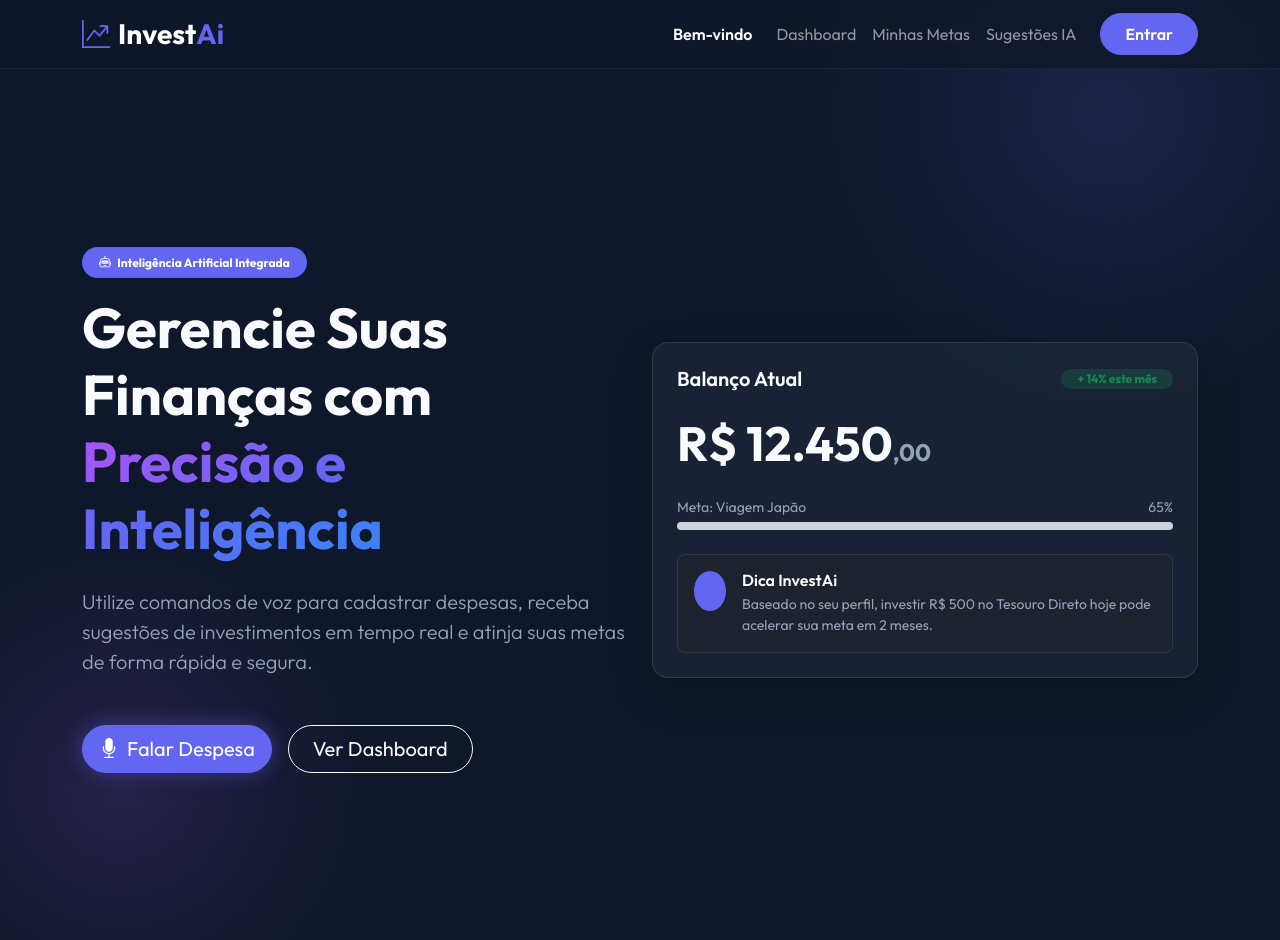
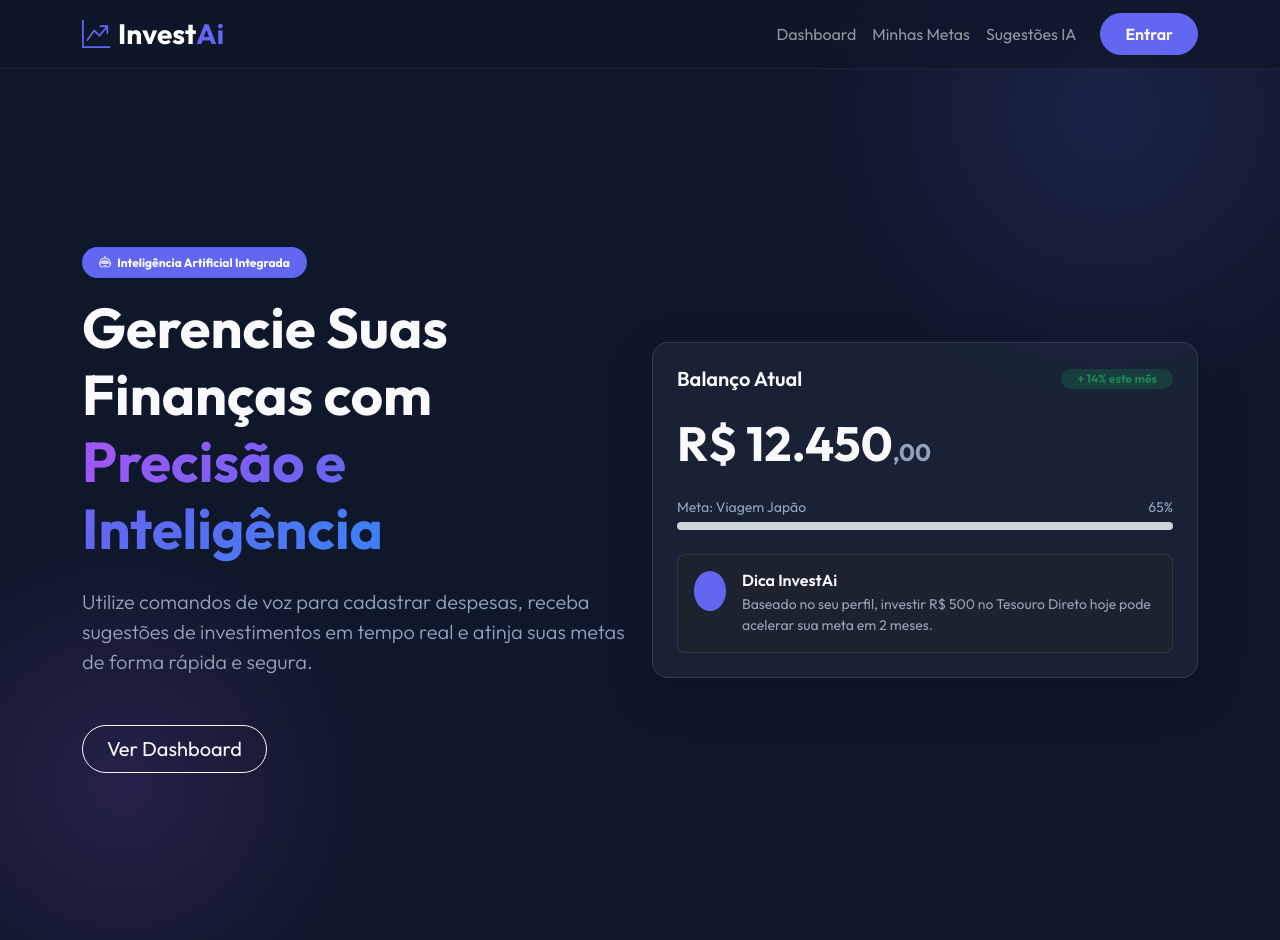
Before and after one commit to Gustavo-Souza31/InvestAi, a PHP site: page / in a window 1280 px wide. Run offline with PHP 8.4, Linux system fonts and the light colour scheme; data that the repository does not hold is empty.

Commit message:
removido "bem-vindo" e botão de "falar despesa" do index

```diff
--- a/Front/index.php
+++ b/Front/index.php
@@ -39,7 +39,6 @@ if ($result && $result->num_rows > 0) {
             </button>
             <div class="collapse navbar-collapse" id="navbarNav">
                 <ul class="navbar-nav ms-auto align-items-center">
-                    <li class="nav-item me-3"><span class="text-light fw-semibold">Bem-vindo</span></li>
                     <li class="nav-item"><a class="nav-link" href="login.php">Dashboard</a></li>
                     <li class="nav-item"><a class="nav-link" href="login.php">Minhas Metas</a></li>
                     <li class="nav-item"><a class="nav-link" href="login.php">Sugestões IA</a></li>
@@ -66,9 +65,6 @@ if ($result && $result->num_rows > 0) {
                         Utilize comandos de voz para cadastrar despesas, receba sugestões de investimentos em tempo real e atinja suas metas de forma rápida e segura.
                     </p>
                     <div class="d-flex flex-column flex-sm-row gap-3 justify-content-center justify-content-lg-start fade-in-up delay-3">
-                        <a href="login.php" id="btnVoiceCommand" class="btn btn-primary btn-lg rounded-pill d-flex align-items-center justify-content-center gap-2 glow-effect text-decoration-none">
-                            <i class="bi bi-mic-fill fs-5"></i> Falar Despesa
-                        </a>
                         <a href="login.php" class="btn btn-outline-light btn-lg rounded-pill px-4 text-decoration-none d-flex align-items-center justify-content-center">
                             Ver Dashboard
                         </a>
```
